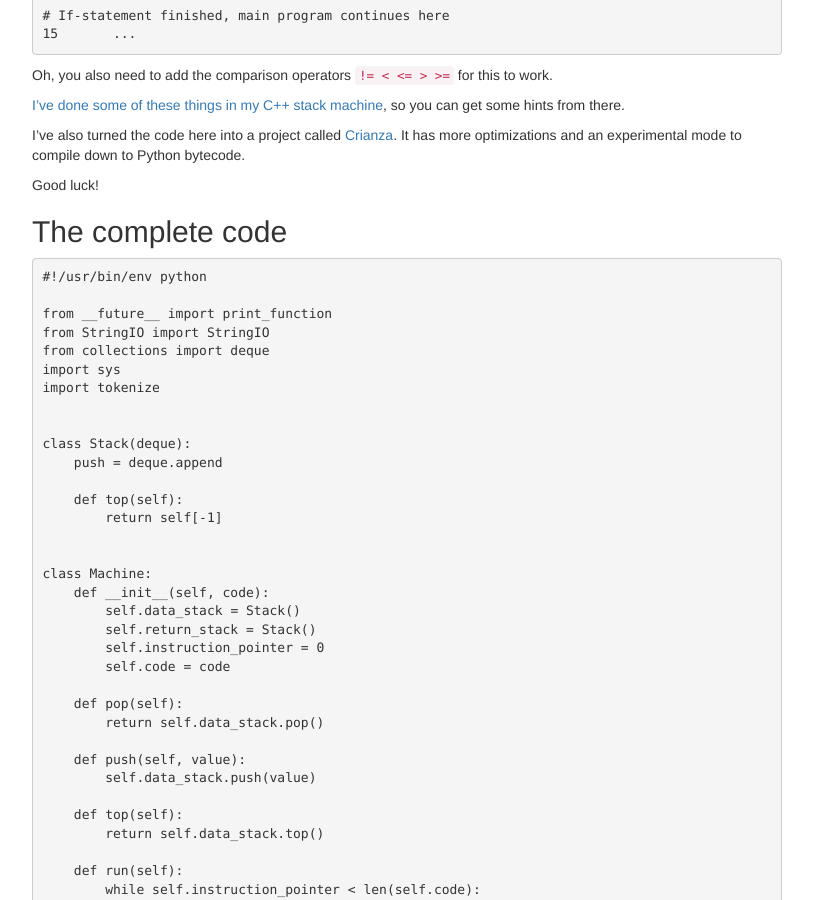
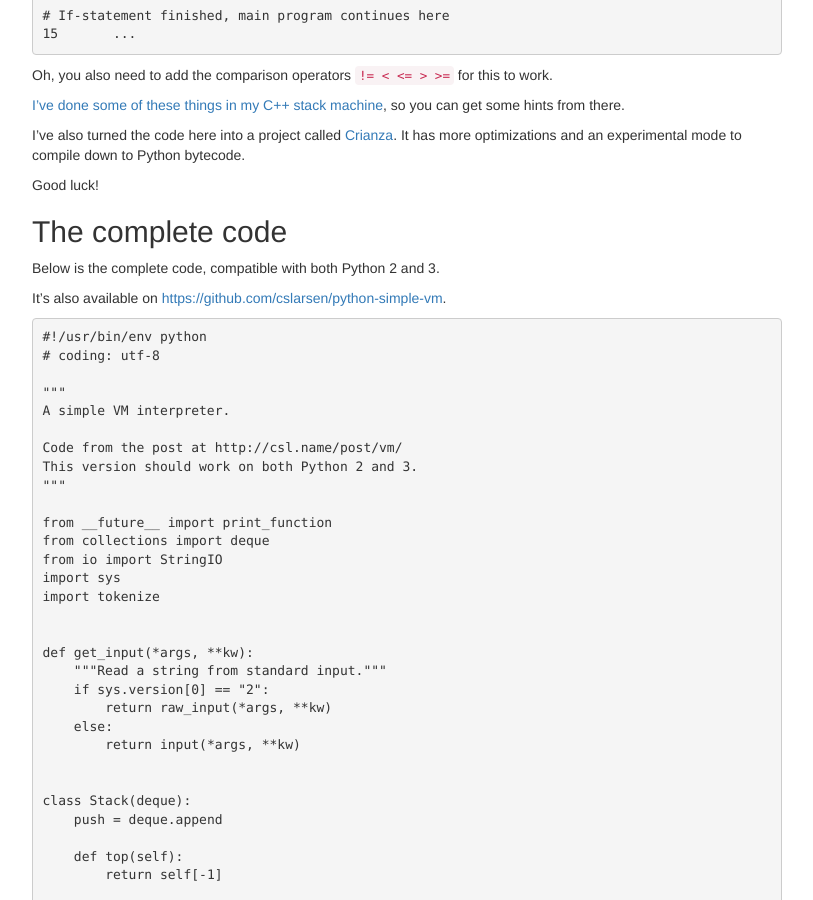
Before and after one commit to cslarsen/csl.name, a Jekyll site: the page built from _posts/2015-01-28-vm.md, in a window 1280 px wide and 900 px high, scrolled down 7472 px. Shown: the whole window, without its empty margins (38-851 px from the left). Built offline with Jekyll 4.4.1, drawn with Linux system fonts in a browser that asks for light colours; Markdown is read by kramdown in place of the engine named in the settings; comment, search, counter and statistics services are not loaded; some of the changed text lies outside the part shown.

Commit message:
Updates code

```diff
--- a/_includes/vm.py
+++ b/_includes/vm.py
@@ -1,10 +1,26 @@
 #!/usr/bin/env python
+# coding: utf-8
+
+"""
+A simple VM interpreter.
+
+Code from the post at http://csl.name/post/vm/
+This version should work on both Python 2 and 3.
+"""
 
 from __future__ import print_function
-from StringIO import StringIO
 from collections import deque
+from io import StringIO
 import sys
 import tokenize
+
+
+def get_input(*args, **kw):
+    """Read a string from standard input."""
+    if sys.version[0] == "2":
+        return raw_input(*args, **kw)
+    else:
+        return input(*args, **kw)
 
 
 class Stack(deque):
@@ -119,7 +135,7 @@ class Machine:
         sys.stdout.flush()
 
     def read(self):
-        self.push(raw_input())
+        self.push(get_input())
 
     def cast_int(self):
         self.push(int(self.pop()))
@@ -175,7 +191,14 @@ def parse(text):
     # Note that the tokenizer module is intended for parsing Python source
     # code, so if you're going to expand on the parser, you may have to use
     # another tokenizer.
-    tokens = tokenize.generate_tokens(StringIO(text).readline)
+
+    if sys.version[0] == "2":
+        stream = StringIO(unicode(text))
+    else:
+        stream = StringIO(text)
+
+    tokens = tokenize.generate_tokens(stream.readline)
+
     for toknum, tokval, _, _, _ in tokens:
         if toknum == tokenize.NUMBER:
             yield int(tokval)
@@ -207,7 +230,7 @@ def repl():
 
     while True:
         try:
-            source = raw_input("> ")
+            source = get_input("> ")
             code = list(parse(source))
             code = constant_fold(code)
             Machine(code).run()
--- a/_posts/2015-01-28-vm.md
+++ b/_posts/2015-01-28-vm.md
@@ -458,6 +458,10 @@ Good luck!
 The complete code
 -----------------
 
+Below is the complete code, compatible with both Python 2 and 3.
+
+It's also available on [https://github.com/cslarsen/python-simple-vm][github].
+
 {% highlight python %}
 {% include vm.py %}
 {% endhighlight %}
```
Also changed, not shown: other parts of _posts/2015-01-28-vm.md (+1 -1 lines).
